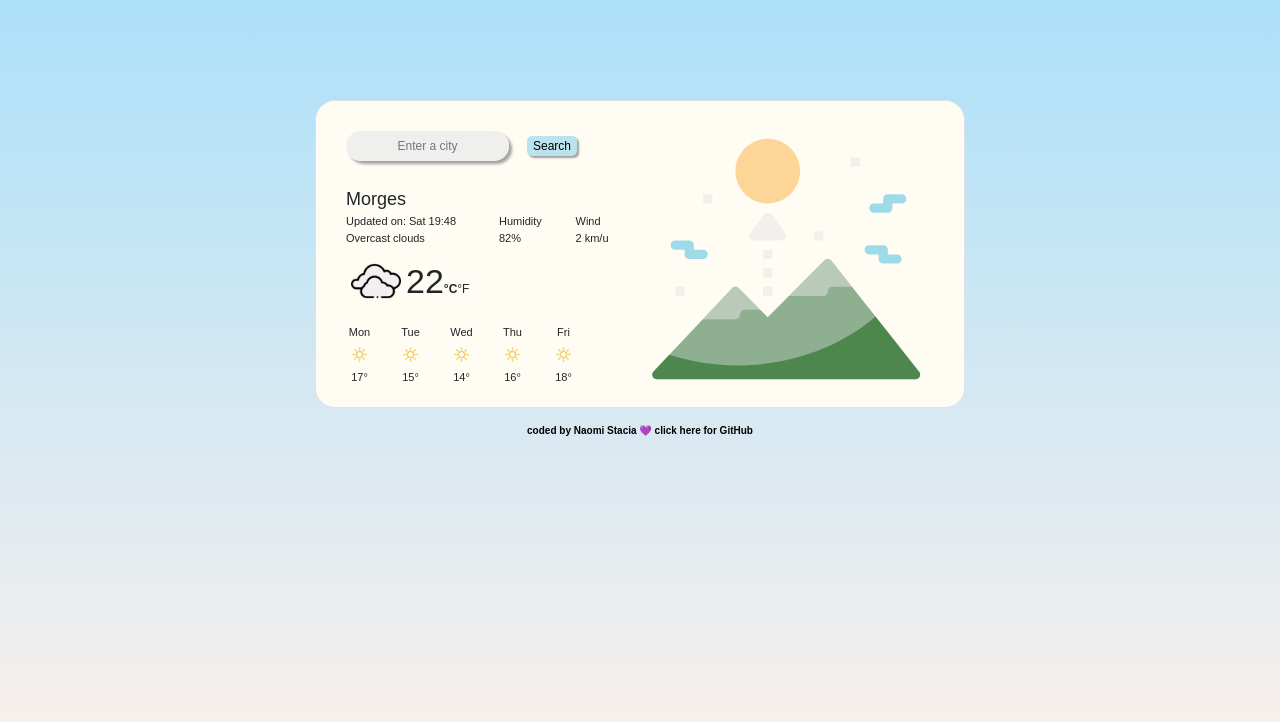
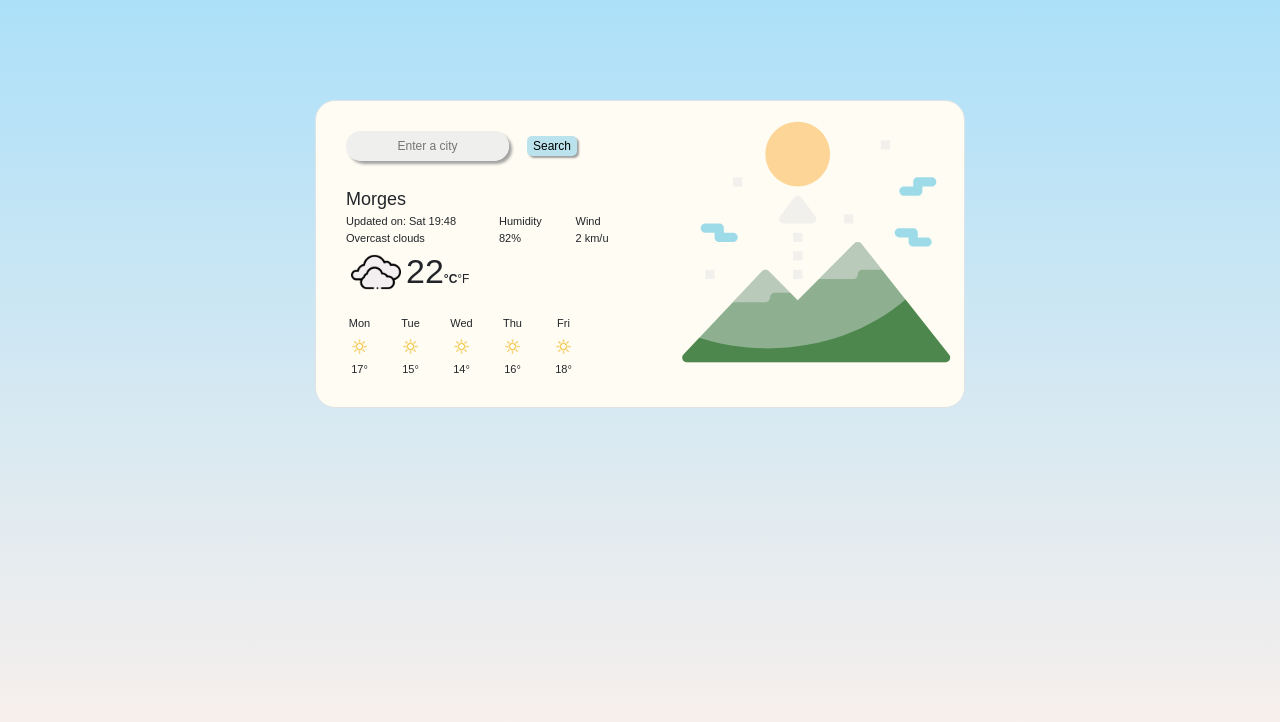
Before and after one commit to UruvielNaomi/shecodes-react-weather-app, a React (Create React App) app: page / in a window 1280 px wide. Shown: the top 722 px of the page. Built offline with nearby package versions, Linux system fonts and the light colour scheme.

Commit message:
Simplified structure after feedback from homework. Less components

```diff
--- a/src/App.js
+++ b/src/App.js
@@ -1,8 +1,6 @@
 import React from "react";
 import "./App.css";
-import Searchbar from "./Searchbar";
-import Values from "./Values";
-import Temperature from "./Temperature";
+import Weather from "./Weather";
 import Forecast from "./Forecast";
 import Image from "./Image";
 
@@ -12,17 +10,8 @@ export default function App() {
       <div className="card border">
         <div className="row">
           <div className="col-6">
-            <div className="row">
-              <div className="col">
-                <Searchbar />
-              </div>
-            </div>
-            <div className="row">
-              <div className="col">
-                <Values />
-                <Temperature />
-                <div class="text">
-                  <div class="row">
+            <Weather />
+            <div class="row">
                     <div className="col-2">
                       <Forecast celsius={17} day="Mon" />
                     </div>
@@ -39,23 +28,12 @@ export default function App() {
                       <Forecast celsius={18} day="Fri" />
                     </div>
                   </div>
-                </div>
-              </div>
-            </div>
           </div>
           <div className="col-6">
             <Image />
           </div>
         </div>
       </div>
-      <footer>
-        <a
-          href="https://github.com/UruvielNaomi/Weather-App-Project"
-          target="_blank" rel="noopener noreferrer"
-        >
-          coded by Naomi Stacia <span role="img" aria-label="purple-heart">💜</span> click here for GitHub</a
-        >
-      </footer>
     </div>
   );
 }
--- a/src/Forecast.css
+++ b/src/Forecast.css
@@ -1,5 +1,7 @@
 .Forecast {
     margin-top: 10px;
+    font-size: 11px;
+    font-weight: 500;
   }
 
   .Forecast .prediction-small {
--- a/src/Searchbar.css
+++ /dev/null
@@ -1,26 +0,0 @@
-.Searchbar .search-bar {
-    border: none;
-    background: #eeee;
-    border-radius: 30px;
-    text-align: center;
-    box-shadow: 3px 3px 3px rgb(161, 161, 161);
-    margin-top: 30px;
-    margin-bottom: 25px;
-    padding: 6px 4px;
-    font-size: 12px;
-  }
-
-  .Searchbar .search-button {
-    position: relative;
-    left: 18px;
-    font-size: 12px;
-    border: none;
-    border-radius: 5px;
-    box-shadow: 2px 2px 2px rgb(161, 161, 161);
-    background: #bae3ee;
-  }
-
-  .Searchbar .search-button:hover {
-    background: #5fd3f3;
-    cursor: pointer;
-  }
--- a/src/Searchbar.js
+++ /dev/null
@@ -1,19 +0,0 @@
-import React from "react";
-import "./Searchbar.css";
-
-export default function Searchbar() {
-  return (
-    <div className="Searchbar">
-      <form id="city-form">
-        <input
-          className="search-bar"
-          type="text"
-          id="city-input"
-          placeholder="Enter a city"
-          autocomplete="off"
-        />
-        <input className="search-button" type="submit" value="Search" />
-      </form>
-    </div>
-  );
-}
--- a/src/Temperature.css
+++ /dev/null
@@ -1,34 +0,0 @@
-.Temperature {
-    margin-top: 10px;
-  }
-
-  .Temperature .boldTemp {
-    font-weight: bold;
-  }
-
-  .Temperature .image-today {
-    position: relative;
-    left: 5px;
-    top: -8px;
-    max-width: 50px;
-  }
-
-  .Temperature .lightTemp {
-    font-weight: lighter;
-  }
-
-  .Temperature .no-events {
-    pointer-events: none;
-  }
-
-  .Temperature .temperature-today {
-    position: relative;
-    left: 10px;
-    font-size: 34px;
-    margin-bottom: 10px;
-  }
-
-  .Temperature #celsius-element,
-  #fahrenheit-element {
-    font-size: 12px;
-  }
--- a/src/Temperature.js
+++ /dev/null
@@ -1,18 +0,0 @@
-import React from "react";
-import img from "./images/clouds-icon.png";
-import "./Temperature.css";
-
-export default function Temperature() {
-  return (
-    <div className="Temperature">
-      <img className="image-today" src={img} alt="weather" />
-      <span className="temperature-today">
-        <span id="temperature">22</span>
-        <span id="celsius-element" className="boldTemp no-events">
-          °C
-        </span>
-        <span id="fahrenheit-element">°F</span>
-      </span>
-    </div>
-  );
-}
--- a/src/Values.css
+++ /dev/null
@@ -1,20 +0,0 @@
-.Values .prediction {
-    font-size: 11px;
-  }
-
-  .Values .today-detail {
-    position: relative;
-    left: 5px;
-  }
-
-  .Values #city {
-    font-size: 18px;
-  }
-
-  .Values #description::first-letter {
-    text-transform: capitalize;
-  }
-
-  .Values #wind {
-    text-transform: lowercase;
-  }
--- a/src/Values.js
+++ /dev/null
@@ -1,36 +0,0 @@
-import React from "react";
-import "./Values.css";
-
-export default function Values() {
-  return (
-    <div className="Values">
-      <div className="row">
-        <div className="col-12">
-          <div id="city">Morges</div>
-        </div>
-      </div>
-
-      <div className="prediction">
-        <div className="row">
-          <div className="col-6">
-            <div id="day-time">Updated on: Sat 19:48</div>
-          </div>
-          <div className="col-3">Humidity</div>
-          <div className="col-3">Wind</div>
-        </div>
-
-        <div className="row">
-          <div className="col-6" id="description">
-            Overcast clouds
-          </div>
-          <div className="col-3" id="humidity">
-            82%
-          </div>
-          <div className="col-3" id="wind">
-            2 km/u
-          </div>
-        </div>
-      </div>
-    </div>
-  );
-}
--- /dev/null
+++ b/src/Weather.css
@@ -0,0 +1,124 @@
+.boldTemp {
+    font-weight: bold;
+}
+
+.lightTemp{
+    font-weight: lighter;
+}
+
+.no-events {
+    pointer-events: none;
+}
+
+.search-bar {
+    border: none;
+    background: #eeee;
+    border-radius: 30px;
+    text-align: center;
+    box-shadow: 3px 3px 3px rgb(161, 161, 161);
+    margin-top: 30px;
+    margin-bottom: 25px;
+    padding: 6px 4px;
+    font-size: 12px;
+  }
+
+.search-button {
+    position: relative;
+    left: 18px;
+    font-size: 12px;
+    border: none;
+    border-radius: 5px;
+    box-shadow: 2px 2px 2px rgb(161, 161, 161);
+    background: #bae3ee;
+  }
+
+.search-button:hover {
+    background: #5fd3f3;
+    cursor: pointer;
+  }
+
+.today-detail {
+    position: relative;
+    left: 5px;
+  }
+
+.today-weather {
+    margin: 15px 0px;
+  }
+
+.prediction {
+    font-size: 11px;
+  }
+
+.temperature-today {
+    position: relative;
+    left: 10px;
+    font-size: 34px;
+    margin-bottom: 10px;
+  }
+
+.small-image {
+    display: block;
+    margin-top: 2px;
+    margin-bottom: 2px;
+    max-width: 25px;
+  }
+
+.temperature-prediction-max, .temperature-prediction-min {
+    font-size: 9px;
+  }
+
+.temperature-prediction-max {
+    color:#1f2931
+  }
+  .temperature-prediction-min {
+    color: #7a8792;
+  }
+
+.text {
+    font-size: 11px;
+    font-weight: 500;
+  }
+
+  .background-image {
+    position: relative;
+    left: 30px;
+    top: -17px;
+    width: 300px;
+  }
+
+#city {
+    font-size: 18px;
+  }
+
+  #description::first-letter {
+    text-transform: capitalize;
+  }
+
+#location-text {
+    font-size: 10px;
+    position: absolute;
+    left: -22px;
+    top: 5px;
+  }
+
+.image-today {
+    position: relative;
+    left: 5px;
+    top: -8px;
+    max-width: 50px;
+  }
+
+#wind {
+    text-transform: lowercase;
+  }
+
+  #celsius-element,
+  #fahrenheit-element {
+    font-size: 12px;
+  }
+
+#weather-forecast {
+    margin-bottom: 20px;
+    text-align: center;
+  }
--- /dev/null
+++ b/src/Weather.js
@@ -0,0 +1,58 @@
+import React from "react";
+import img from "./images/clouds-icon.png";
+import "./Weather.css";
+
+export default function Weather() {
+  return (
+    <div className="Weather">
+      <div className="row">
+        <form id="city-form">
+          <input
+            className="search-bar"
+            type="text"
+            id="city-input"
+            placeholder="Enter a city"
+            autocomplete="off"
+          />
+          <input className="search-button" type="submit" value="Search" />
+        </form>
+      </div>
+      <div className="row">
+        <div className="col-12">
+          <div id="city">Morges</div>
+        </div>
+
+      <div className="prediction">
+        <div className="row">
+          <div className="col-6">
+            <div id="day-time">Updated on: Sat 19:48</div>
+          </div>
+          <div className="col-3">Humidity</div>
+          <div className="col-3">Wind</div>
+        </div>
+
+        <div className="row">
+          <div className="col-6" id="description">
+            Overcast clouds
+          </div>
+          <div className="col-3" id="humidity">
+            82%
+          </div>
+          <div className="col-3" id="wind">
+            2 km/u
+          </div>
+        </div>
+        <img className="image-today" src={img} alt="weather" />
+      <span className="temperature-today">
+        <span id="temperature">22</span>
+        <span id="celsius-element" className="boldTemp no-events">
+          °C
+        </span>
+        <span id="fahrenheit-element">°F</span>
+      </span>
+      </div>
+      </div>
+
+    </div>
+  );
+}
```
